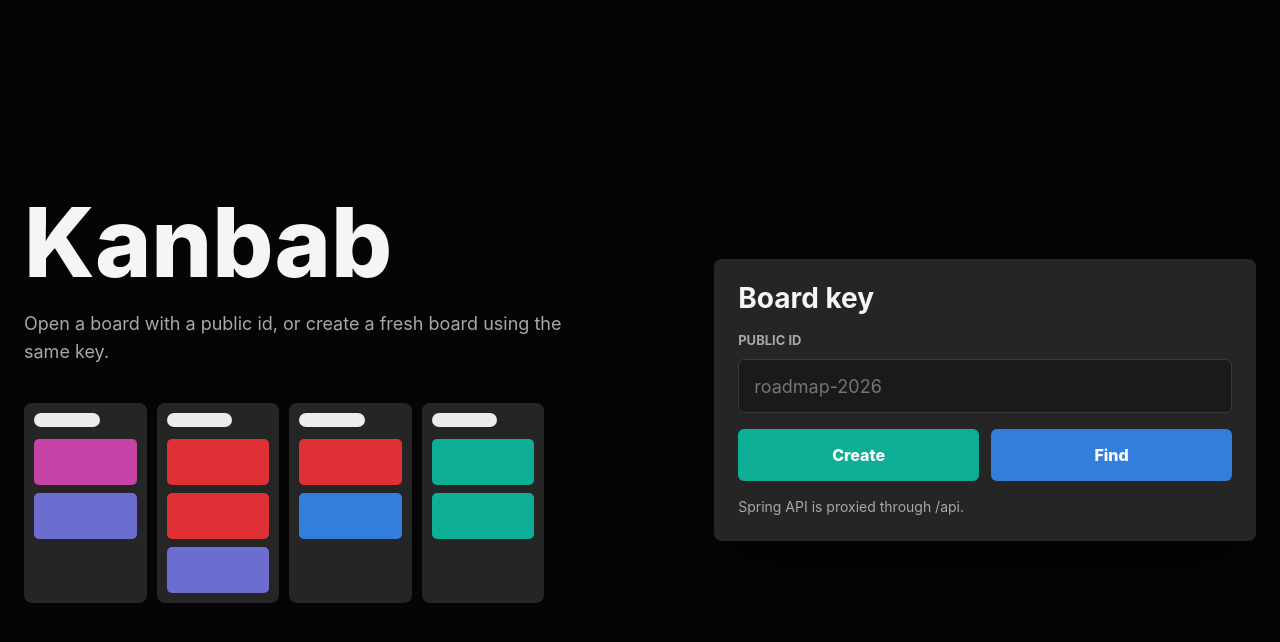
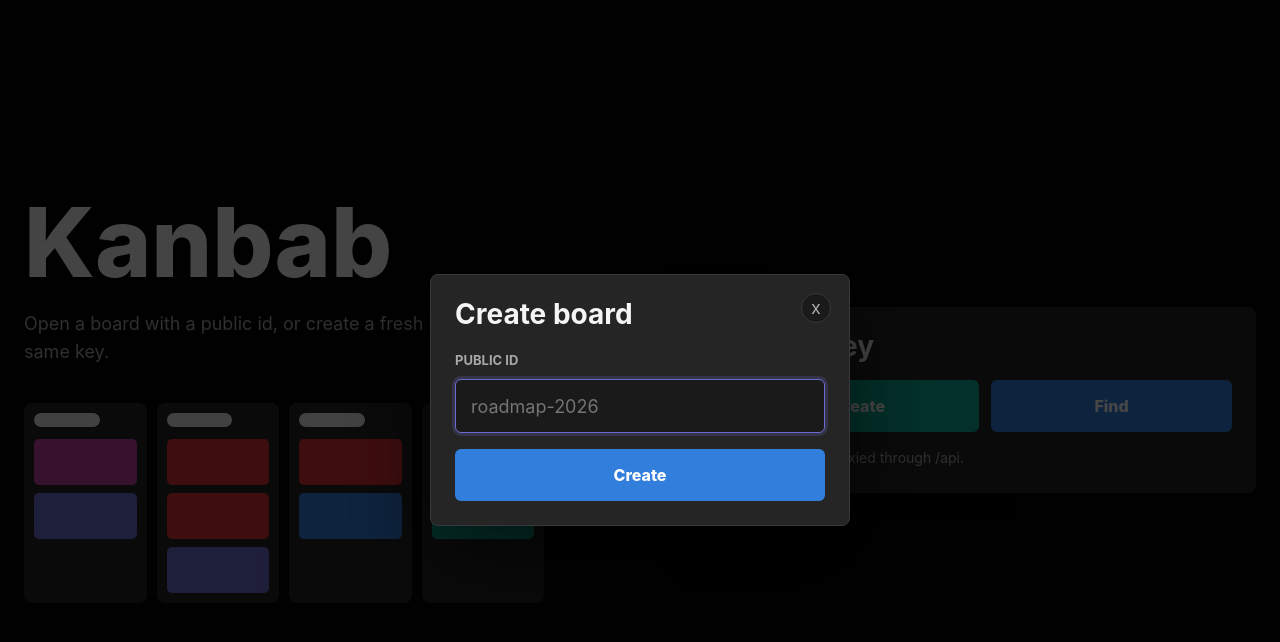
Before and after one commit to ahmetbahaakturk/kanban, a React (Vite) app in the folder frontend/: page / in a window 1280 px wide. Both pictures are taken after a click on the button "Create". Shown: the top 642 px of the page. Built offline with nearby package versions, Linux system fonts and the light colour scheme.

Commit message:
Add board action modal flow

```diff
--- a/frontend/src/App.css
+++ b/frontend/src/App.css
@@ -81,7 +81,8 @@
   line-height: 1.1;
 }
 
-.panel label {
+.panel label,
+.modal label {
   display: block;
   margin-bottom: 9px;
   color: var(--muted);
@@ -90,7 +91,8 @@
   text-transform: uppercase;
 }
 
-.panel input {
+.panel input,
+.modal input {
   width: 100%;
   height: 54px;
   border: 1px solid var(--line);
@@ -103,7 +105,8 @@
   padding: 0 15px;
 }
 
-.panel input:focus {
+.panel input:focus,
+.modal input:focus {
   border-color: var(--purple);
   box-shadow: 0 0 0 3px rgba(107, 110, 208, 0.22);
 }
@@ -148,6 +151,70 @@
 
 .message {
   color: var(--text);
+}
+
+.modal-backdrop {
+  position: fixed;
+  inset: 0;
+  z-index: 10;
+  display: grid;
+  place-items: center;
+  background: rgba(0, 0, 0, 0.72);
+  padding: 22px;
+}
+
+.modal {
+  position: relative;
+  width: min(420px, 100%);
+  border: 1px solid var(--line);
+  border-radius: 8px;
+  background: var(--column);
+  padding: 24px;
+  box-shadow: 0 30px 90px rgba(0, 0, 0, 0.58);
+}
+
+.modal h2 {
+  margin: 0 40px 22px 0;
+  color: var(--text);
+  font-size: 28px;
+  line-height: 1.1;
+}
+
+.modal-close {
+  position: absolute;
+  top: 18px;
+  right: 18px;
+  width: 30px;
+  height: 30px;
+  border: 1px solid var(--line);
+  border-radius: 50%;
+  background: var(--panel);
+  color: var(--muted);
+  cursor: pointer;
+  font-size: 18px;
+  line-height: 1;
+}
+
+.modal-close:hover {
+  color: var(--text);
+}
+
+.modal-submit {
+  width: 100%;
+  height: 52px;
+  margin-top: 16px;
+  border: 0;
+  border-radius: 6px;
+  background: var(--blue);
+  color: white;
+  cursor: pointer;
+  font: inherit;
+  font-weight: 800;
+}
+
+.modal-submit:disabled {
+  cursor: wait;
+  opacity: 0.68;
 }
 
 .board-page {
--- a/frontend/src/App.jsx
+++ b/frontend/src/App.jsx
@@ -104,6 +104,8 @@ function App() {
   const [board, setBoard] = useState(null)
   const [loading, setLoading] = useState(false)
   const [message, setMessage] = useState('')
+  const [modalMode, setModalMode] = useState(null)
+  const [modalPublicId, setModalPublicId] = useState('')
 
   const visibleTaskLists = useMemo(() => {
     const taskLists = board?.taskLists ?? []
@@ -135,7 +137,7 @@ function App() {
     const trimmedPublicId = nextPublicId.trim()
 
     if (!trimmedPublicId) {
-      return
+      return false
     }
 
     setLoading(true)
@@ -155,9 +157,12 @@ function App() {
       if (options.replaceUrl !== false) {
         window.history.pushState(null, '', `/boards/${encodeURIComponent(data.publicId)}`)
       }
+
+      return true
     } catch (error) {
       setBoard(null)
       setMessage(error.message)
+      return false
     } finally {
       setLoading(false)
     }
@@ -167,7 +172,7 @@ function App() {
     const trimmedPublicId = nextPublicId.trim()
 
     if (!trimmedPublicId) {
-      return
+      return false
     }
 
     setLoading(true)
@@ -187,12 +192,30 @@ function App() {
         throw new Error(data?.message ?? 'Board could not be created.')
       }
 
-      await loadBoard(data.publicId)
-      setMessage('Board created.')
+      const loaded = await loadBoard(data.publicId)
+
+      if (loaded) {
+        setMessage('Board created.')
+      }
+
+      return loaded
     } catch (error) {
       setBoard(null)
       setMessage(error.message)
       setLoading(false)
+      return false
+    }
+  }
+
+  function openModal(mode) {
+    setModalMode(mode)
+    setModalPublicId(publicId)
+    setMessage('')
+  }
+
+  function closeModal() {
+    if (!loading) {
+      setModalMode(null)
     }
   }
 
@@ -202,15 +225,16 @@ function App() {
     window.history.pushState(null, '', '/')
   }
 
-  function handleSubmit(event, action) {
+  async function handleModalSubmit(event) {
     event.preventDefault()
 
-    if (action === 'create') {
-      createBoard(publicId)
-      return
+    const success = modalMode === 'create'
+      ? await createBoard(modalPublicId)
+      : await loadBoard(modalPublicId)
+
+    if (success) {
+      setModalMode(null)
     }
-
-    loadBoard(publicId)
   }
 
   if (!board) {
@@ -223,31 +247,54 @@ function App() {
             <PreviewBoard />
           </div>
 
-          <form className="panel" onSubmit={(event) => handleSubmit(event, 'find')}>
+          <div className="panel">
             <h2>Board key</h2>
-            <label htmlFor="publicId">Public id</label>
-            <input
-              id="publicId"
-              name="publicId"
-              value={publicId}
-              onChange={(event) => setPublicId(event.target.value)}
-              autoComplete="off"
-              placeholder="roadmap-2026"
-              minLength="5"
-              maxLength="60"
-              required
-            />
             <div className="actions">
-              <button type="button" onClick={(event) => handleSubmit(event, 'create')} disabled={loading}>
+              <button type="button" onClick={() => openModal('create')} disabled={loading}>
                 Create
               </button>
-              <button type="submit" disabled={loading}>
+              <button type="button" onClick={() => openModal('find')} disabled={loading}>
                 Find
               </button>
             </div>
             {message ? <p className="message">{message}</p> : <p className="hint">Spring API is proxied through /api.</p>}
-          </form>
+          </div>
         </section>
+
+        {modalMode ? (
+          <div className="modal-backdrop" role="presentation" onMouseDown={closeModal}>
+            <form
+              className="modal"
+              role="dialog"
+              aria-modal="true"
+              aria-labelledby="modalTitle"
+              onSubmit={handleModalSubmit}
+              onMouseDown={(event) => event.stopPropagation()}
+            >
+              <button className="modal-close" type="button" onClick={closeModal} aria-label="Close">
+                x
+              </button>
+              <h2 id="modalTitle">{modalMode === 'create' ? 'Create board' : 'Find board'}</h2>
+              <label htmlFor="modalPublicId">Public id</label>
+              <input
+                id="modalPublicId"
+                name="publicId"
+                value={modalPublicId}
+                onChange={(event) => setModalPublicId(event.target.value)}
+                autoComplete="off"
+                placeholder="roadmap-2026"
+                minLength="5"
+                maxLength="60"
+                required
+                autoFocus
+              />
+              <button className="modal-submit" type="submit" disabled={loading}>
+                {modalMode === 'create' ? 'Create' : 'Find'}
+              </button>
+              {message ? <p className="message">{message}</p> : null}
+            </form>
+          </div>
+        ) : null}
       </main>
     )
   }
```
